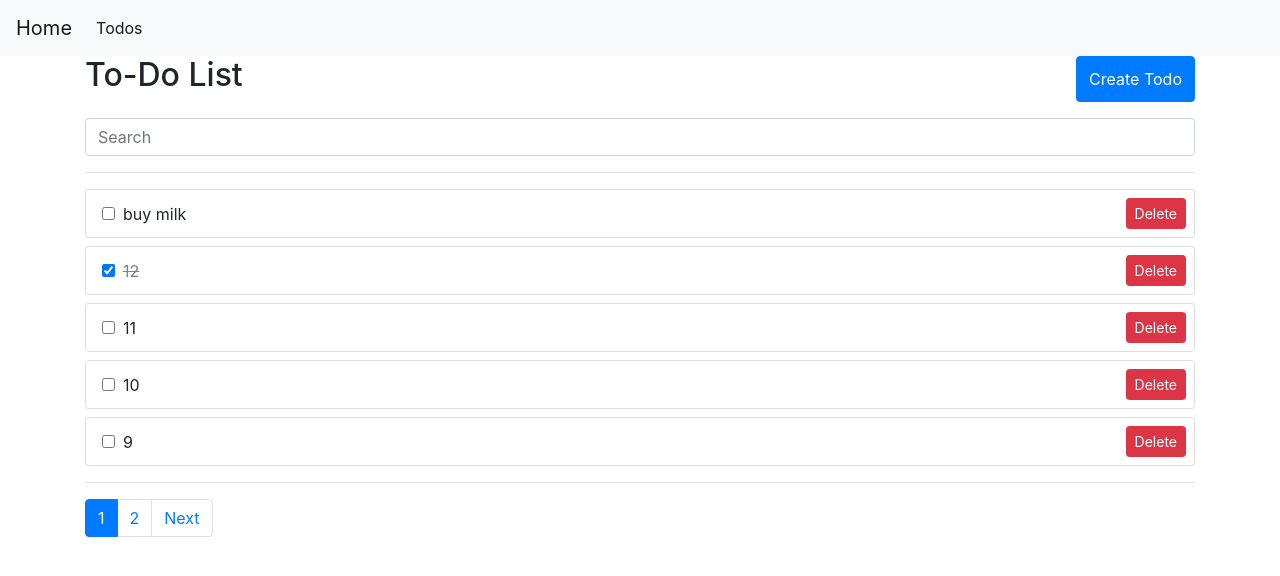
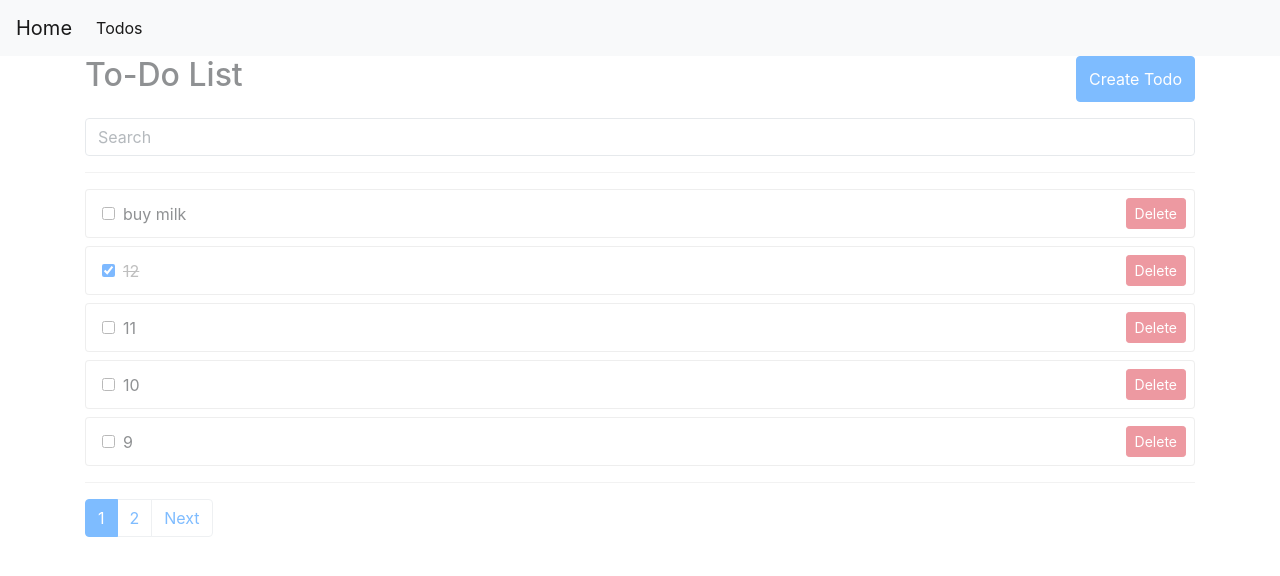
Before and after one commit to thisiswoo/study-vue3-todo-list, a Vue app: page /todos in a window 1280 px wide. Shown: the top 576 px of the page. Built offline with nearby package versions, Linux system fonts and the light colour scheme; data requests are answered from the project's data file.

Commit message:
learning teleport

```diff
--- a/public/index.html
+++ b/public/index.html
@@ -13,6 +13,7 @@
       <strong>We're sorry but <%= htmlWebpackPlugin.options.title %> doesn't work properly without JavaScript enabled. Please enable it to continue.</strong>
     </noscript>
     <div id="app"></div>
+    <div id="modal"></div>
     <!-- built files will be auto injected -->
   </body>
 </html>
--- a/src/components/TodoList.vue
+++ b/src/components/TodoList.vue
@@ -37,11 +37,19 @@
       </div>
     </div>
   </div>
-  <Modal
-    v-if="showModal"
-    @close="closeModal"
-    @delete="childDeleteTodo"
-  />
+  <!--
+    최상위 index.html의 id가 modal인 div로 teleport하여
+    부모 컴포넌트인 index.vue(pages/todo/index.vue)의
+    최상위 div의 스타일 style="opacity: 0.5"를 적용 안되게 하기.
+
+  -->
+  <teleport to="#modal">
+    <Modal
+      v-if="showModal"
+      @close="closeModal"
+      @delete="childDeleteTodo"
+    />
+  </teleport>
 </template>
 
 <script>
--- a/src/pages/todos/index.vue
+++ b/src/pages/todos/index.vue
@@ -1,5 +1,5 @@
 <template>
-  <div>
+  <div style="opacity: 0.5">
     <div class="d-flex justify-content-between mb-3">
       <h2>To-Do List</h2>
       <button
```
Also changed, not shown: 1 other file (tests, documents, lock files or other folders).
